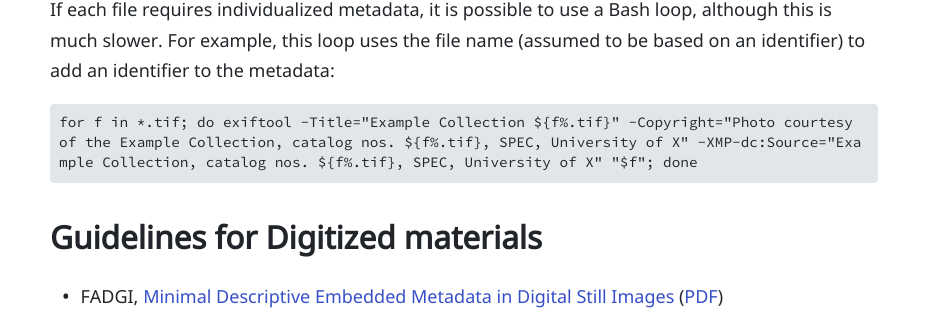
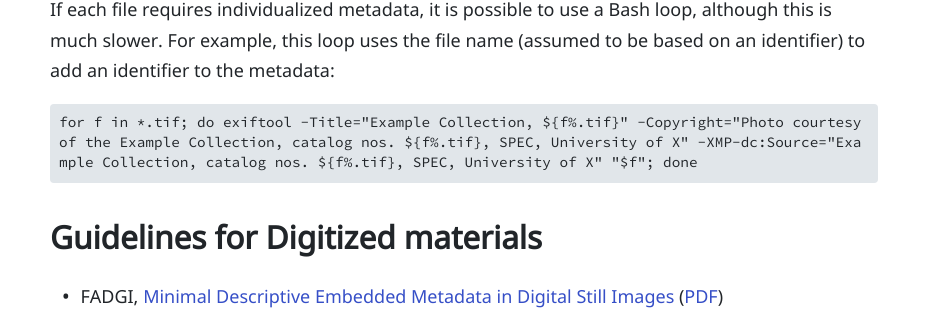
Before and after one commit to evanwill/_drafts, a Jekyll site: the page built from _notes/exiftool.md, in a window 1280 px wide and 900 px high, scrolled down 2679 px. Shown: the part 456-766 px from the top of the window, without its empty margins (176-1103 px from the left). Built offline with Jekyll 4.4.1, drawn with Linux system fonts in a browser that asks for light colours; some of the changed text lies outside the part shown.

Commit message:
little updates

````diff
--- a/_notes/exiftool.md
+++ b/_notes/exiftool.md
@@ -37,7 +37,7 @@
 
 `exiftool test.jpg`
 
-From there add Options and/or Tags to the command.
+From there add *Options* and/or *Tags* to the command.
 
 **Options** typically change the tool's output.
 Option examples:
@@ -94,7 +94,7 @@
 For example, this loop uses the file name (assumed to be based on an identifier) to add an identifier to the metadata:
 
 ```
-for f in *.tif; do exiftool -Title="Example Collection ${f%.tif}" -Copyright="Photo courtesy of the Example Collection, catalog nos. ${f%.tif}, SPEC, University of X" -XMP-dc:Source="Example Collection, catalog nos. ${f%.tif}, SPEC, University of X" "$f"; done
+for f in *.tif; do exiftool -Title="Example Collection, ${f%.tif}" -Copyright="Photo courtesy of the Example Collection, catalog nos. ${f%.tif}, SPEC, University of X" -XMP-dc:Source="Example Collection, catalog nos. ${f%.tif}, SPEC, University of X" "$f"; done
 ```
 
 ## Guidelines for Digitized materials
````
Also changed, not shown: other parts of _notes/exiftool.md (+2 -2 lines), _notes/css-animation.md (+1 -1 lines), _notes/linux-intro.md (+1 -0 lines).
